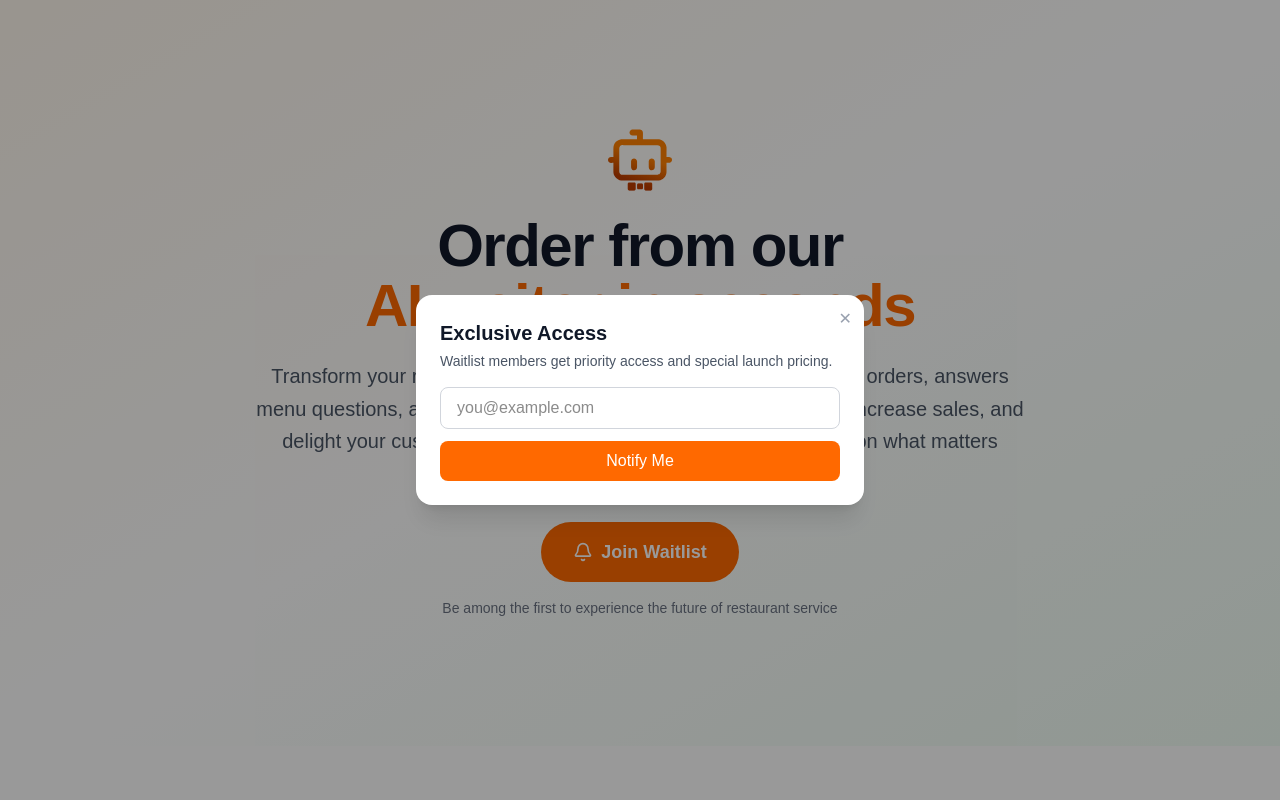
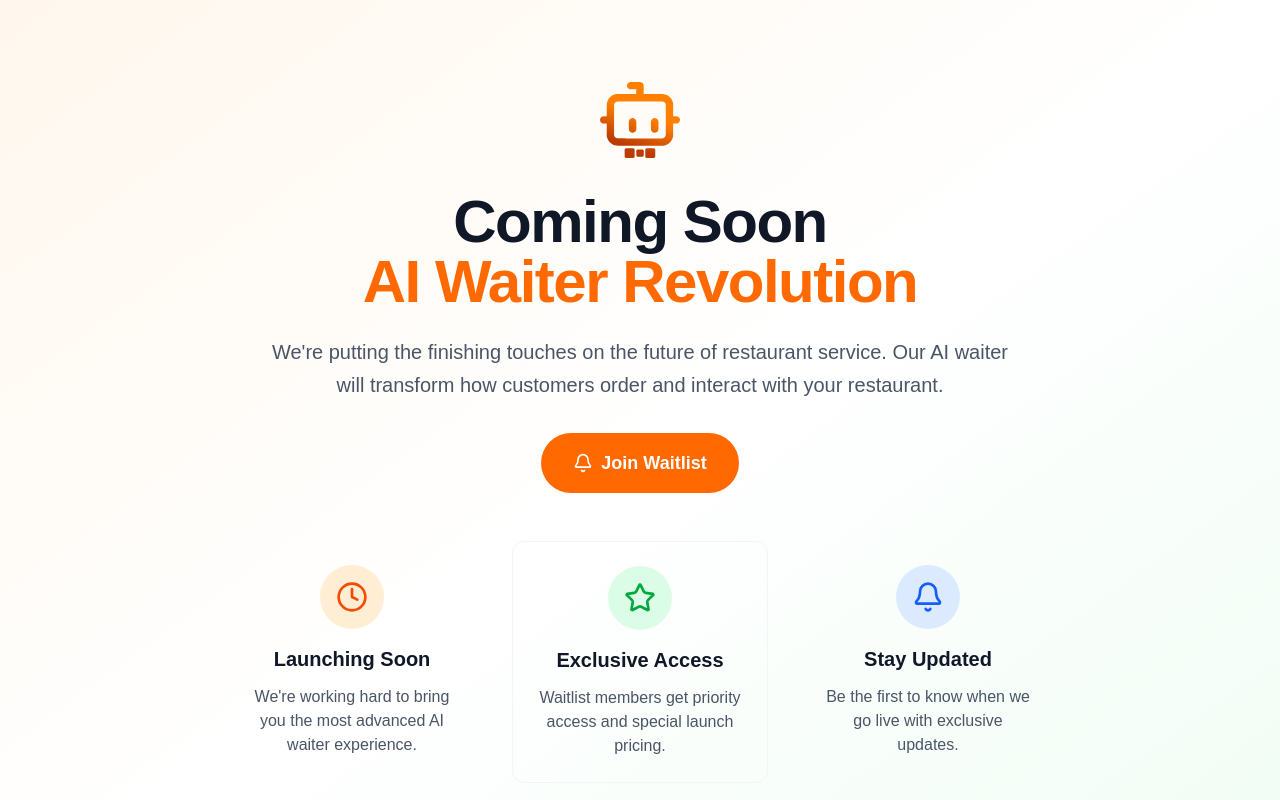
Before and after one commit to vicuijpers/meenu-web-public, a Next.js app: page / in a window 1280 px wide. Shown: the top 800 px of the page. Built offline with nearby package versions, Linux system fonts and the light colour scheme.

Commit message:
refactor: Replace HomePage with ComingSoonPage in main application entry
- Updated the main application entry point to render the new Coming Soon page instead of the Home page.

```diff
--- a/src/app/page.tsx
+++ b/src/app/page.tsx
@@ -1,5 +1,5 @@
-import HomePage from "./pages/HomePage";
+import ComingSoonPage from "./pages/ComingSoonPage";
 
 export default function Home() {
-  return <HomePage />;
+  return <ComingSoonPage />;
 }
```
